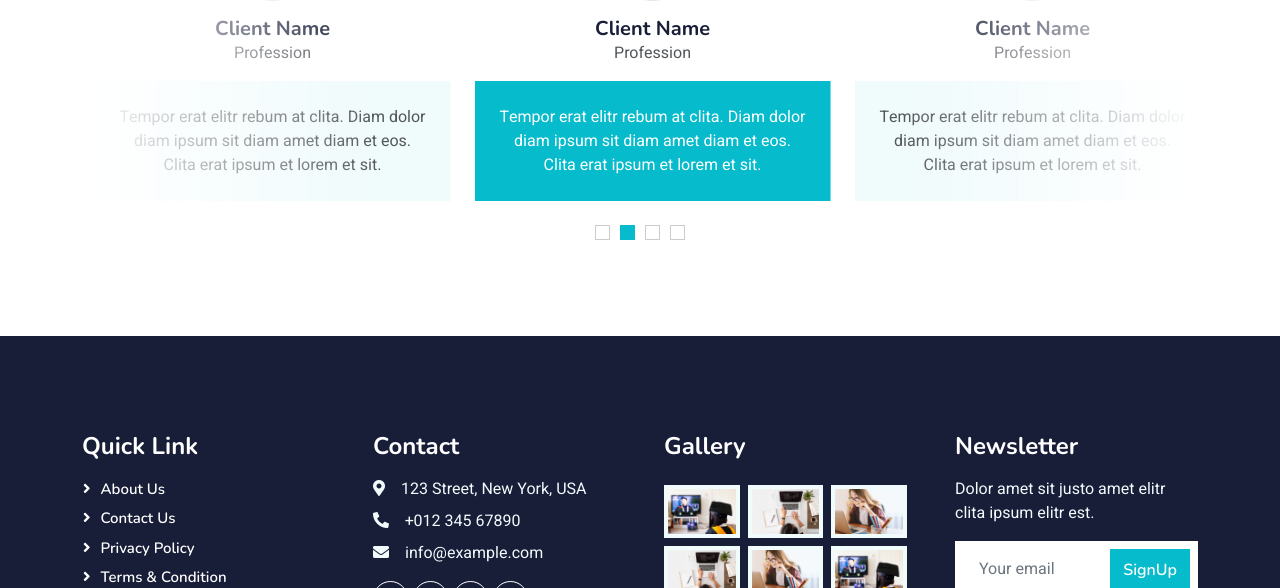
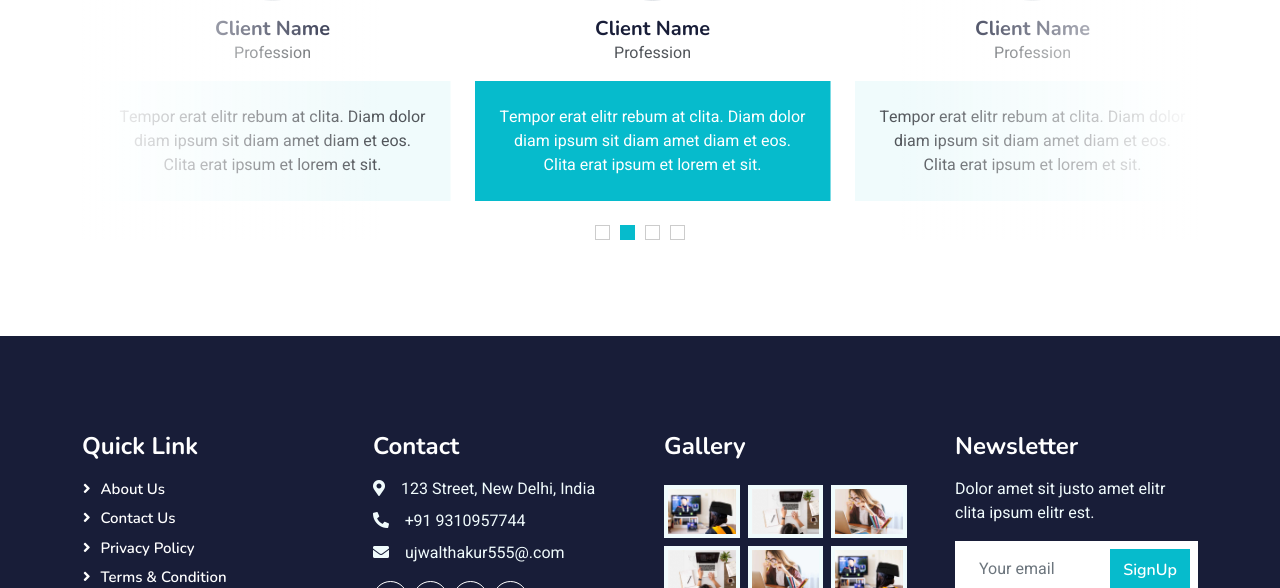
Before and after one commit to Arshad563/eLEARNINGSITE, a plain HTML site: page testimonial.html in a window 1280 px wide. Shown: the part 693-1281 px from the top of the page. Drawn offline with nearby package versions, Linux system fonts and the light colour scheme.

Commit message:
Update testimonial.html

```diff
--- a/testimonial.html
+++ b/testimonial.html
@@ -150,9 +150,9 @@
                 </div>
                 <div class="col-lg-3 col-md-6">
                     <h4 class="text-white mb-3">Contact</h4>
-                    <p class="mb-2"><i class="fa fa-map-marker-alt me-3"></i>123 Street, New York, USA</p>
-                    <p class="mb-2"><i class="fa fa-phone-alt me-3"></i>+012 345 67890</p>
-                    <p class="mb-2"><i class="fa fa-envelope me-3"></i>info@example.com</p>
+                    <p class="mb-2"><i class="fa fa-map-marker-alt me-3"></i>123 Street, New Delhi, India</p>
+                    <p class="mb-2"><i class="fa fa-phone-alt me-3"></i>+91 9310957744</p>
+                    <p class="mb-2"><i class="fa fa-envelope me-3"></i>ujwalthakur555@.com</p>
                     <div class="d-flex pt-2">
                         <a class="btn btn-outline-light btn-social" href=""><i class="fab fa-twitter"></i></a>
                         <a class="btn btn-outline-light btn-social" href=""><i class="fab fa-facebook-f"></i></a>
```
